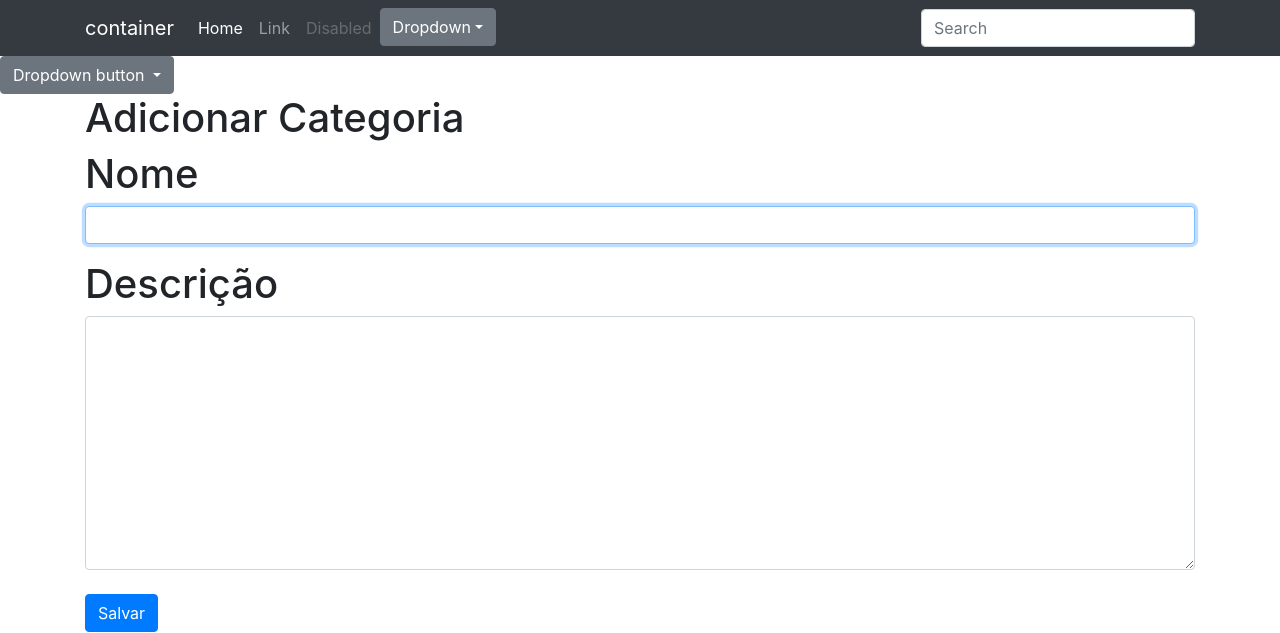
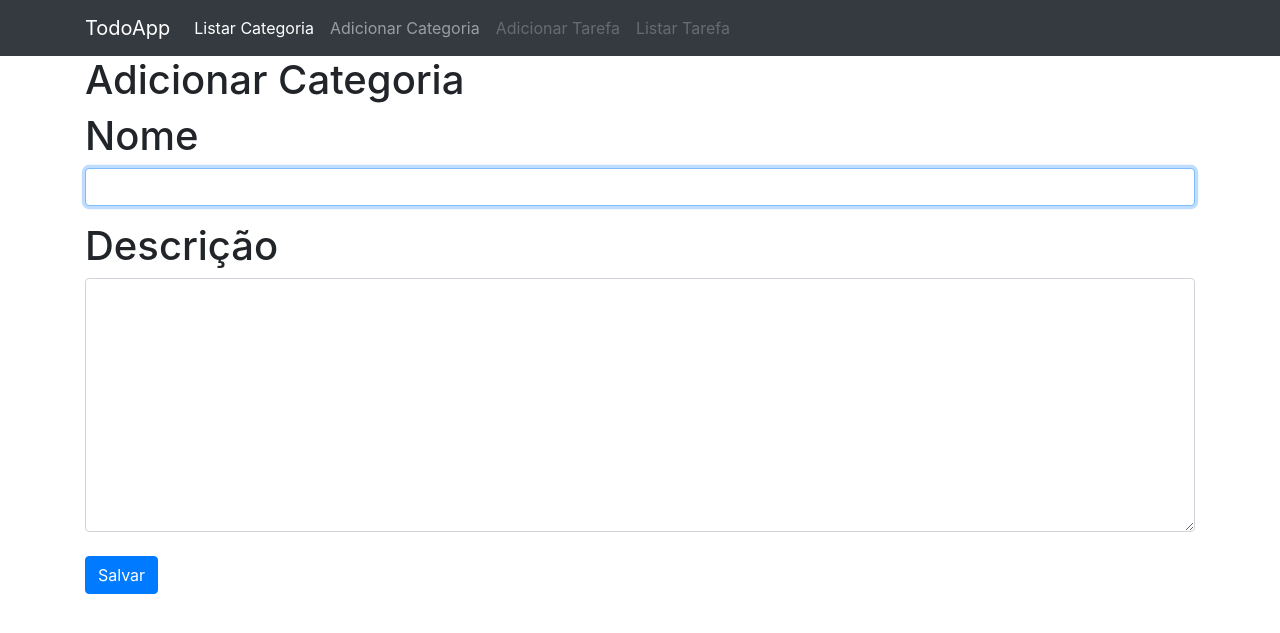
Before and after one commit to carlitos5525/Todoapp---Curso-Udemy, a Django app: page /categoria/adicionar in a window 1280 px wide. Shown: the top 633 px of the page. Run offline with Django 3.2, Linux system fonts and the light colour scheme; some libraries are stand-ins or nearby versions.

Commit message:
Listagem de categorias

```diff
--- a/apps/task/urls.py
+++ b/apps/task/urls.py
@@ -5,4 +5,5 @@ app_name = 'task'
 
 urlpatterns = [
     path('adicionar', views.add_category, name='add_category'),
+    path('', views.list_categories, name='list_categories')
 ]
--- a/apps/task/views.py
+++ b/apps/task/views.py
@@ -1,6 +1,7 @@
 from django.shortcuts import render
 from .forms import CategoryForm, TaskForm
 from django.contrib import messages
+from .models import Category, Task
 
 # Create your views here.
 
@@ -17,3 +18,12 @@ def add_category(request):
     form = CategoryForm()
     context['form'] = form
     return render(request, template_name, context)
+
+
+def list_categories(request):
+    template_name = 'task/list_categories.html'
+    categories = Category.objects.filter(owner = request.user)
+    context = {
+        'categories': categories
+    }
+    return render(request, template_name, context)
--- a/templates/base.html
+++ b/templates/base.html
@@ -13,7 +13,7 @@
     <body>
         <nav class="navbar navbar-expand-lg navbar-dark bg-dark">
             <div class="container">
-                <a class="navbar-brand" href="#">container</a>
+                <a class="navbar-brand" href="#">TodoApp</a>
                 <button class="navbar-toggler" type="button" data-toggle="collapse" data-target="#navbarsExample07"
                 aria-controls="false" aria-label="Toglee nagivation">
                     <span class="navbar-toggler-icon"></span>
@@ -22,44 +22,24 @@
                 <div class="collapse navbar-collapse" id="navbarExample07">
                     <ul class="navbar-nav mr-auto">
                         <li class="nav-item active">
-                            <a class="nav-link" href="#">Home<span class="sr-only">(current)</span></a>
+                            <a class="nav-link" href="{% url 'category:list_categories' %}">Listar Categoria<span class="sr-only"></span></a>
                         </li>
                         <li class="nav-item">
-                            <a class="nav-link" href="#">Link</a>
+                            <a class="nav-link" href="{% url 'category:add_category' %}">Adicionar Categoria</a>
                         </li>
                         <li class="nav-item">
-                            <a class="nav-link disabled" href="#">Disabled</a>
+                            <a class="nav-link disabled" href="#">Adicionar Tarefa</a>
                         </li>
-                        <li class="nav-item dropdown">
-                            <button class="btn btn-secondary dropdown-toggle" type="button" id="dropdownMenuButton" data-toggle="dropdown" aria-haspopup="true" aria-expanded="false">
-                                Dropdown</button>
-                            <div class="dropdown-menu" aria-labelledby="dropdownMenuButton">
-                                <a class="dropdown-item" href="#">Action</a>
-                                <a class="dropdown-item" href="#">Action</a>
-                                <a class="dropdown-item" href="#">Action</a>
-                            </div>
+                        <li class="nav-item">
+                            <a class="nav-link disabled" href="#">Listar Tarefa</a>
                         </li>
-                    </ul>
-                    <form class="form-inline my-2 my-md-0">
-                        <input class="form-control" type="text" placeholder="Search" aria-label="Search">
-                    </form>
+
                 </div>
             </div>
         </nav>
-        <div class="dropdown">
-            <button class="btn btn-secondary dropdown-toggle" type="button" id="dropdownMenuButton" data-toggle="dropdown" aria-haspopup="true" aria-expanded="false">
-              Dropdown button
-            </button>
-            <div class="dropdown-menu" aria-labelledby="dropdownMenuButton">
-              <a class="dropdown-item" href="#">Action</a>
-              <a class="dropdown-item" href="#">Another action</a>
-              <a class="dropdown-item" href="#">Something else here</a>
-            </div>
-          </div>
         {% block body %}
 
         {% endblock body %}
-        <script>$('.dropdown').dropdown()</script>
         <script src="{% static 'js/jquery-3.6.0.js' %}"></script>
         <script src="{% static 'js/bootstrap.js' %}"></script>
     </body>
```
Also changed, not shown: templates/task/list_categories.html (added, +40 -0 lines).
